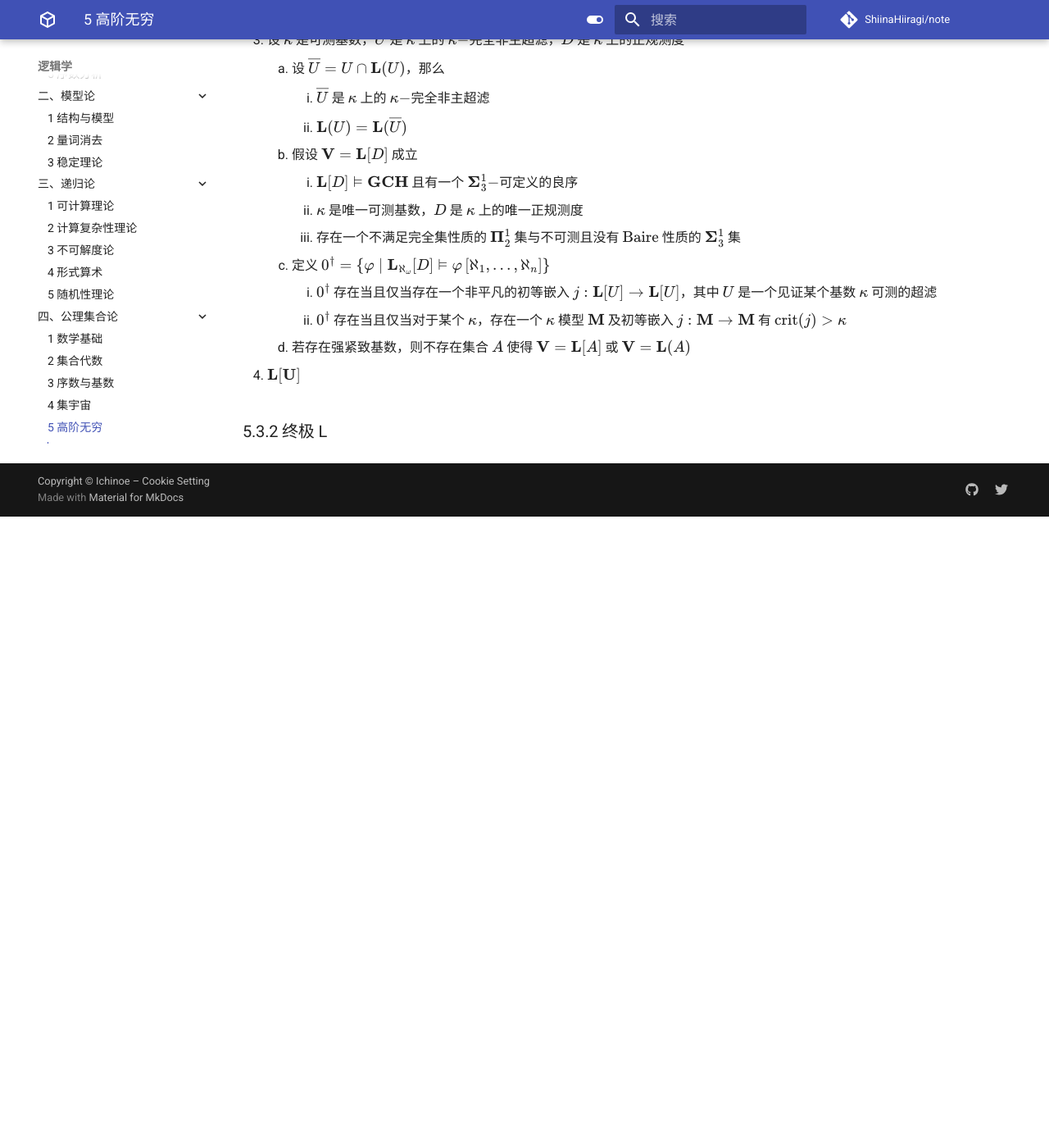
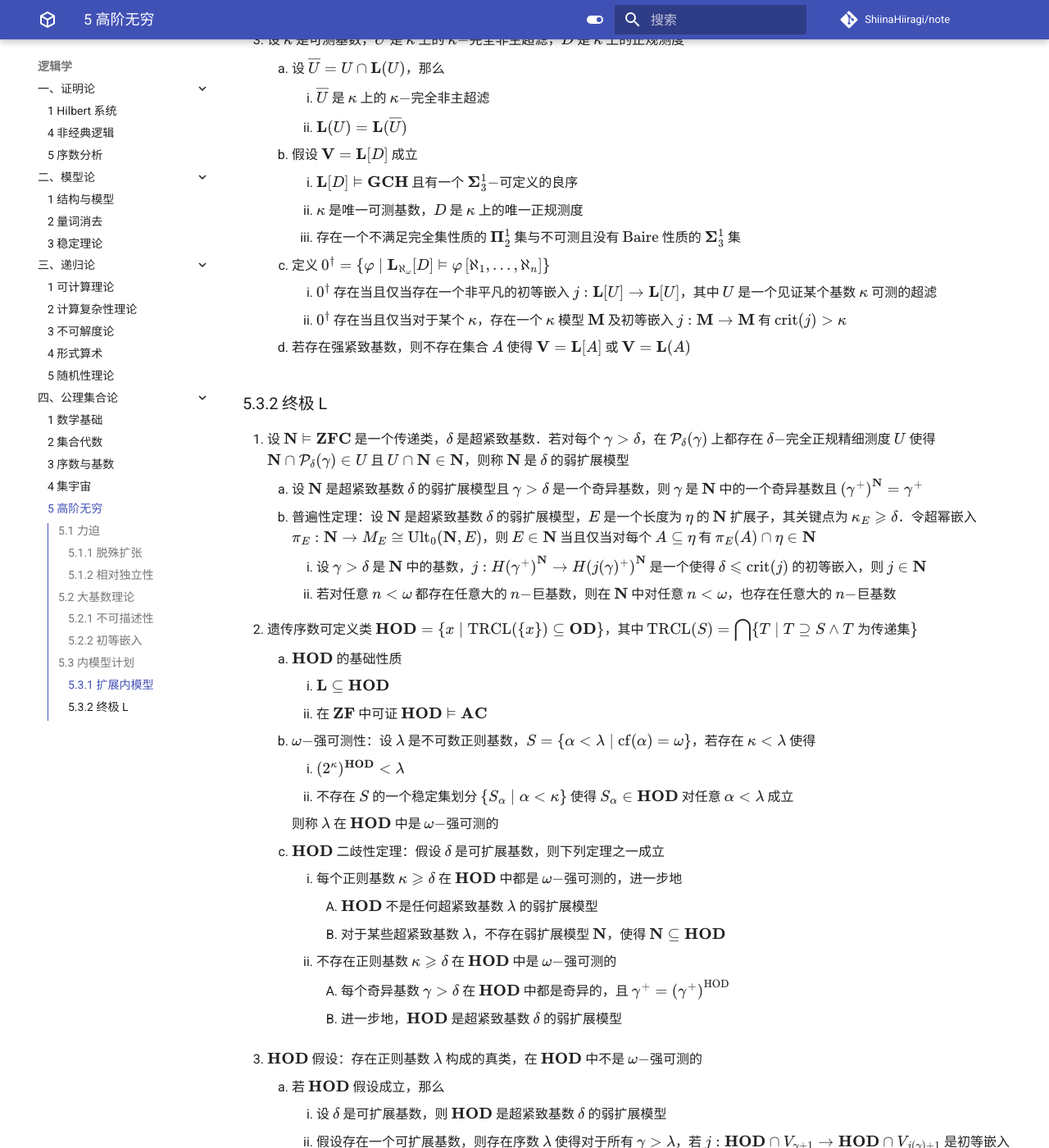
Before and after one commit to ShiinaHiiragi/note, an MkDocs documentation site: the page built from docs/logic/set/card.md, in a window 1280 px wide and 1400 px high, scrolled down 9456 px. Shown: the whole window at 82% size. Built offline with MkDocs 1.6.1 and Material for MkDocs 9.7.7, drawn with Linux system fonts in a browser that asks for light colours; comment, search, counter and statistics services are not loaded; before the commit the page ends 10086 px from its top, so only the background shows below that; some of the changed text lies outside the part shown.

Commit message:
remove gg

```diff
--- a/docs/intro/toc.md
+++ b/docs/intro/toc.md
@@ -32,11 +32,48 @@
 
 !!! note "参考文献"
     - 『作为哲学的数理逻辑』（杨睿之）
-    - 『大数理论』（曹知秋）
 
-#### 2 集合代数
-- 描述集合论
+### 范畴论
 
-#### 5 高阶无穷
-- 大基数
-- 内模型计划
+!!! note "参考文献"
+    『高级范畴论』（王兵山、毛晓光、刘万伟）
+
+#### 1 范畴与态射
+
+#### 2 极限理论
+
+#### 3 函子与自然变换
+
+#### 4 伴随
+
+### 概率论
+
+!!! note "参考文献"
+    『随机过程』（方兆本、缪柏其）
+
+#### 5 随机过程
+
+### 数理统计
+
+!!! note "参考文献"
+    『高等统计学』（薛留根）
+
+#### 1 统计量
+
+#### 2 参数估计
+
+#### 3 假设检验
+
+#### 4 统计决策理论
+
+### 信息学
+
+!!! note "参考文献"
+    1. 『信息论基础教程』（翟明岳）
+    2. 『代数编码与密码』（许以超、马松雅）
+
+#### 1 信息论
+
+#### 2 编码理论
+
+#### 3 代数密码学
--- a/docs/logic/set/card.md
+++ b/docs/logic/set/card.md
@@ -155,7 +155,7 @@
             1. 设 $\kappa$ 为超强基数，则存在 $M$ 的一个脱殊扩张 $M[G]$ 使得存在一个初等嵌入 $j: \mathbf L(\mathbf{R}) \to \mathbf L(\mathbf{R})^{M[G]}$
             2. 若存在超强基数，则 $\mathbf{L}(\mathbf{R})$ 中的每个实数集都具有正则性质．特别地，$\mathbf{R}$ 不存在投影良序
     6. 如果存在可测基数（即存在非平凡的初等嵌入 $j: \mathbf{V} \rightarrow \mathbf{M}$），则
-        1. $\mathbf{V} \neq \mathbf{L}$ 且 $\mathbf{L}$ 中只有有限多个实数
+        1. $\text{Silver}$ 定理：$\mathbf{V} \neq \mathbf{L}$ 且 $\mathbf{L}$ 中只有有限多个实数
         2. 所有的 $\mathbf{\Pi}_{1}^{1}$ 集都是被决定的
         3. 所有的 $\mathbf{\Sigma}_{2}^{1}$ 集都具有正则性质
 
@@ -165,7 +165,7 @@
         2. 所有的 $\mathbf{\Sigma}_{n+2}^{1}$ 集合都满足完备集性质，可测性和 $\text{Baire}$ 性质
     2. $\text{Woodin}$ 基数的存在保证了投影集的正则性质
         1. 假设存在无穷多个 $\text{Woodin}$ 基数，且在其上有一个可测基数，则 $\mathrm{AD}$ 在 $\mathbf{L}(\mathbf{R})$上成立
-        2. $\operatorname{Con}(\mathbf{ZF} + \mathrm{AD}) \leftrightarrow \operatorname{Con}(\mathbf{ZF}+$存在无穷多个 $\text{Woodin}$ 基数$)$
+        2. $\operatorname{Con}(\mathbf{ZF} + \mathrm{AD}) \leftrightarrow \operatorname{Con}(\mathbf{ZF}\;+$ 存在无穷多个 $\text{Woodin}$ 基数$)$
 3. 超紧致基数：设初等嵌入 $j: \mathbf{V} \rightarrow \mathbf{M}$，$\kappa = \operatorname{crit}(j)$ 是可测基数．若 $\kappa, j(\kappa)>\lambda$ 且 $\mathbf{M}^{\lambda} \subseteq \mathbf{M}$，则称 $\kappa$ 为 $\lambda-$超紧致基数；若对任意基数 $\lambda$，$\kappa$ 为 $\lambda-$超紧致基数，则称 $\kappa$ 为超紧致基数
     1. $\kappa$ 是超紧致基数的当且仅当
         1. 语言 $\mathscr L_{\kappa \kappa}^{1}$ 具有紧致性
@@ -274,6 +274,42 @@
         2. $0^{\dagger}$ 存在当且仅当对于某个 $\kappa$，存在一个 $\kappa$ 模型 $\mathbf{M}$ 及初等嵌入 $j: \mathbf{M} \to \mathbf{M}$ 有 $\operatorname{crit}(j) > \kappa$
     4. 若存在强紧致基数，则不存在集合 $A$ 使得 $\mathbf{V}=\mathbf{L}[A]$ 或 $\mathbf{V}=\mathbf{L}(A)$
 
-4. $\mathbf{L}[\mathbf{U}]$
+### 5.3.2 终极 L
+1. 设 $\mathbf{N} \vDash \mathbf{ZFC}$ 是一个传递类，$\delta$ 是超紧致基数．若对每个 $\gamma>\delta$，在 $\mathcal{P}_{\delta}(\gamma)$ 上都存在 $\delta-$完全正规精细测度 $U$ 使得 $\mathbf{N} \cap \mathcal{P}_{\delta}(\gamma) \in U$ 且 $U \cap \mathbf{N} \in \mathbf{N}$，则称 $\mathbf{N}$ 是 $\delta$ 的弱扩展模型
+    1. 设 $\mathbf{N}$ 是超紧致基数 $\delta$ 的弱扩展模型且 $\gamma>\delta$ 是一个奇异基数，则 $\gamma$ 是 $\mathbf{N}$ 中的一个奇异基数且 $\left(\gamma^{+}\right)^{\mathbf{N}}=\gamma^{+}$
+    2. 普遍性定理：设 $\mathbf{N}$ 是超紧致基数 $\delta$ 的弱扩展模型，$E$ 是一个长度为 $\eta$ 的 $\mathbf{N}$ 扩展子，其关键点为 $\kappa_{E} \geqslant \delta$．令超幂嵌入 $\pi_{E}: \mathbf{N} \rightarrow M_{E} \cong \operatorname{Ult}_{0}(\mathbf{N}, E)$，则 $E \in \mathbf{N}$ 当且仅当对每个 $A \subseteq \eta$ 有 $\pi_{E}(A) \cap \eta \in \mathbf{N}$
+        1. 设 $\gamma>\delta$ 是 $\mathbf{N}$ 中的基数，$j: H\left(\gamma^{+}\right)^{\mathbf{N}} \rightarrow H\left(j(\gamma)^{+}\right)^{\mathbf{N}}$ 是一个使得 $\delta \leqslant \operatorname{crit}(j)$ 的初等嵌入，则 $j \in \mathbf{N}$
+        2. 若对任意 $n<\omega$ 都存在任意大的 $n-$巨基数，则在 $\mathbf{N}$ 中对任意 $n<\omega$，也存在任意大的 $n-$巨基数
+2. 遗传序数可定义类 $\mathbf{HOD}=\{x \mid \mathrm{TRCL}(\{x\}) \subseteq \mathbf{OD}\}$，其中 $\operatorname{TRCL}(S) = {\displaystyle \bigcap\{T \mid T \supseteq S \wedge T \textsf{ 为传递集}\}}$
+    1. $\mathbf{HOD}$ 的基础性质
+        1. $\mathbf{L} \subseteq \mathbf{HOD}$
+        2. 在 $\mathbf{ZF}$ 中可证 $\mathbf{HOD} \vDash \mathbf{AC}$
+    2. $\omega-$强可测性：设 $\lambda$ 是不可数正则基数，$S = \{\alpha < \lambda \mid \operatorname{cf} (\alpha) = \omega\}$，若存在 $\kappa < \lambda$ 使得
+        1. $(2^{\kappa})^{\mathbf{HOD}} < \lambda$
+        2. 不存在 $S$ 的一个稳定集划分 $\{S_{\alpha} \mid \alpha < \kappa\}$ 使得 $S_{\alpha} \in \mathbf{HOD}$ 对任意 $\alpha < \lambda$ 成立
 
-### 5.3.2 终极 L
+        则称 $\lambda$ 在 $\mathbf{HOD}$ 中是 $\omega-$强可测的
+
+    3. $\mathbf{HOD}$ 二歧性定理：假设 $\delta$ 是可扩展基数，则下列定理之一成立
+        1. 每个正则基数 $\kappa \geqslant \delta$ 在 $\mathbf{HOD}$ 中都是 $\omega-$强可测的，进一步地
+            1. $\mathbf{HOD}$ 不是任何超紧致基数 $\lambda$ 的弱扩展模型
+            2. 对于某些超紧致基数 $\lambda$，不存在弱扩展模型 $\mathbf{N}$，使得 $\mathbf{N} \subseteq \mathbf{HOD}$
+        2. 不存在正则基数 $\kappa \geqslant \delta$ 在 $\mathbf{HOD}$ 中是 $\omega-$强可测的
+            1. 每个奇异基数 $\gamma>\delta$ 在 $\mathbf{HOD}$ 中都是奇异的，且 $\gamma^{+}=\left(\gamma^{+}\right)^{\mathrm{HOD}}$
+            2. 进一步地，$\mathbf{HOD}$ 是超紧致基数 $\delta$ 的弱扩展模型
+
+3. $\mathbf{HOD}$ 假设：存在正则基数 $\lambda$ 构成的真类，在 $\mathbf{HOD}$ 中不是 $\omega-$强可测的
+    1. 若 $\mathbf{HOD}$ 假设成立，那么
+        1. 设 $\delta$ 是可扩展基数，则 $\mathbf{HOD}$ 是超紧致基数 $\delta$ 的弱扩展模型
+        2. 假设存在一个可扩展基数，则存在序数 $\lambda$ 使得对于所有 $\gamma>\lambda$，若 $j: \mathbf{HOD} \cap V_{\gamma+1} \rightarrow \mathbf{HOD} \cap V_{j(\gamma)+1}$ 是初等嵌入且 $j(\lambda)=\lambda$，则 $j \in \mathbf{HOD}$
+    2. 在 $\mathrm{L}[U]$ 中可证若 $\delta$ 是可测基数，则存在 $\delta$ 的弱扩展模型 $\mathbf{N}$ 使得 $\mathbf{N} \subseteq \mathbf{HOD}$
+        1. 强 $\mathbf{HOD}$ 猜想：「$\mathbf{ZFC}\; +$ 超紧致基数存在」可证 $\mathbf{HOD}$ 假设
+        2. 弱 $\mathbf{HOD}$ 猜想：设 $\delta$ 是可扩展基数，则存在一个超紧致基数 $\delta$ 的弱扩展模型，使得 $\mathbf{N} \subseteq \mathbf{HOD}$
+
+4. 终极 $L$ 公理：$\mathbf{L} =$ 终极 $\mathbf{L}$，后者即包含超紧致基数的内模型
+    1. $\mathbf{L} =$ 终极 $\mathbf{L}$ 等价于如下公理
+        1. 存在 $\text{Woodin}$ 基数的真类
+        2. 对于每个 $\Sigma_{2}-$语句 $\varphi$，若 $\varphi$ 在 $\mathbf{V}$ 中成立，则存在一个普遍 $\text{Baire}$ 集 $A \subseteq \mathbf{R}$ 使得 $\mathbf{HOD}^{L(A, \mathbf{R})} \vDash \varphi$
+    2. 若 $\mathbf{L} =$ 终极 $\mathbf{L}$ 成立，那么
+        1. $\mathbf{CH}$ 成立
+        2. $\mathbf{V}=\mathbf{HOD}$
```
Also changed, not shown: docs/index.md (+1 -2 lines), docs/intro/itoc.md (deleted, +0 -46 lines), docs/logic/set/alg.md (+1 -1 lines), docs/logic/set/univ.md (+4 -0 lines).
